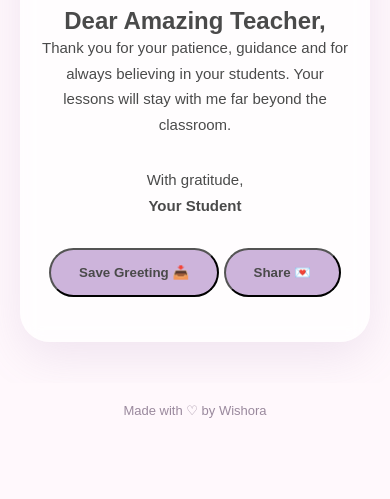
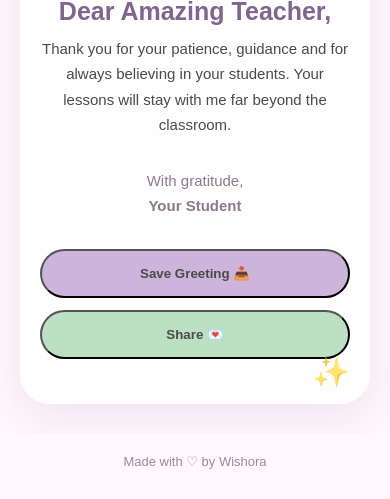
Before and after one commit to angeldeora45-source/wishora, a plain HTML site: page preview.html in a window 390 px wide. Shown: the part 345-844 px from the top of the page. Drawn offline with Linux system fonts and the light colour scheme.

Commit message:
Update style.css

```diff
--- a/style.css
+++ b/style.css
@@ -207,4 +207,81 @@ form button {
   cursor: pointer;
   font-size: 16px;
   margin-top: 5px;
+}.greeting-card {
+  max-width: 700px;
+  position: relative;
+  overflow: hidden;
 }
+
+.greeting-card::before {
+  content: "🌸";
+  position: absolute;
+  top: 15px;
+  left: 20px;
+  font-size: 30px;
+  opacity: 0.7;
+}
+
+.greeting-card::after {
+  content: "✨";
+  position: absolute;
+  bottom: 15px;
+  right: 20px;
+  font-size: 30px;
+  opacity: 0.7;
+}
+
+.greeting-card h2 {
+  color: #80658e;
+  margin: 18px 0 10px;
+  font-size: 25px;
+}
+
+.teacher-photo {
+  width: 150px;
+  height: 150px;
+  object-fit: cover;
+  border-radius: 50%;
+  border: 6px solid #ffc8dd;
+  margin: 25px auto 10px;
+  display: block;
+  box-shadow: 0 8px 25px rgba(155, 120, 173, 0.2);
+}
+
+#from {
+  color: #80658e;
+}
+
+.from {
+  margin-top: 25px;
+  line-height: 1.7;
+  color: #8b7a8f;
+}
+
+.preview-buttons {
+  display: flex;
+  justify-content: center;
+  gap: 12px;
+  flex-wrap: wrap;
+  margin-top: 30px;
+}
+
+.share-btn {
+  background: #bde0c4;
+}
+
+@media (max-width: 600px) {
+
+  .greeting-card {
+    width: 100%;
+  }
+
+  .teacher-photo {
+    width: 125px;
+    height: 125px;
+  }
+
+  .preview-buttons .main-btn {
+    width: 100%;
+  }
+}
```
